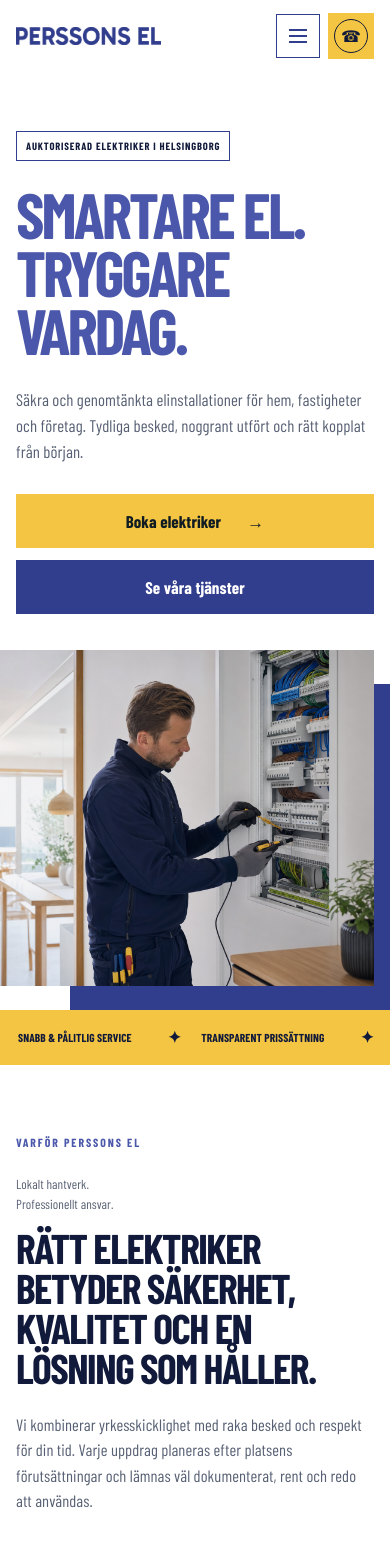
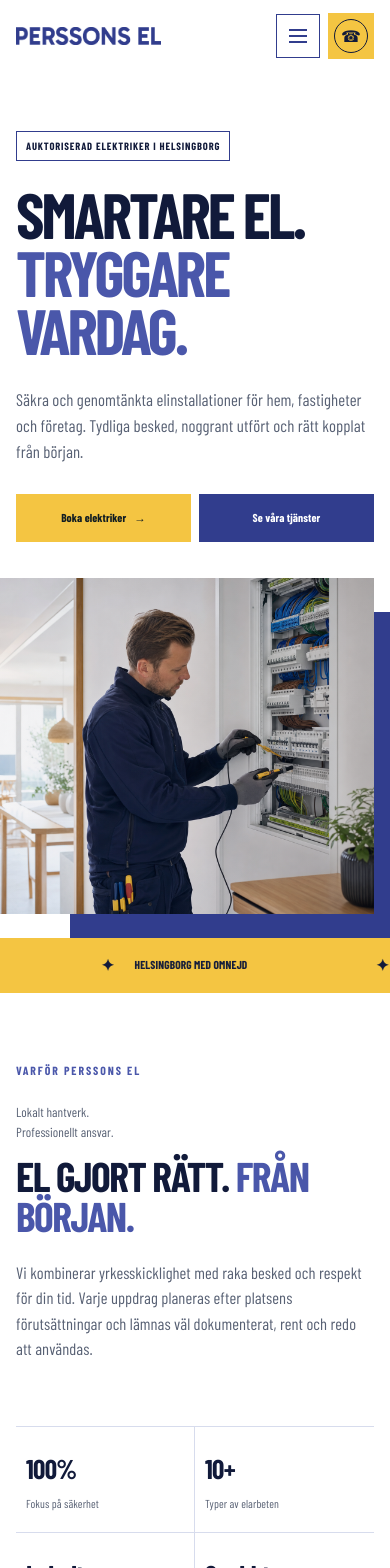
Before and after one commit to salmanizhar/persons-el, a Next.js app: page / in a window 390 px wide. Shown: the top 1568 px of the page. Built offline with nearby package versions, Linux system fonts and the light colour scheme; no server answers; a web font is replaced by a local one.

Commit message:
Refactor trust track and improve layout in hero section for better accessibility and visual consistency

```diff
--- a/src/app/globals.css
+++ b/src/app/globals.css
@@ -423,8 +423,8 @@
 }
 .quote-grid {
   display: grid;
-  grid-template-columns: 0.72fr 1.28fr;
-  gap: 90px;
+  grid-template-columns: repeat(2, minmax(0, 1fr));
+  gap: 56px;
 }
 .quote-grid > div > p:not(.eyebrow) {
   color: #b6c6cf;
@@ -438,7 +438,7 @@
 .field {
   display: flex;
   flex-direction: column;
-  gap: 7px;
+  gap: 2px;
 }
 .field-wide {
   grid-column: 1/-1;
@@ -450,13 +450,21 @@
   letter-spacing: 0.06em;
 }
 .field input,
-.field textarea,
 .field select {
   color: #fff;
   background: transparent;
   border: 0;
   border-bottom: 1px solid #648091;
-  padding: 10px 2px;
+  min-height: 30px;
+  padding: 3px 2px;
+  outline: 0;
+}
+.field textarea {
+  color: #fff;
+  background: transparent;
+  border: 0;
+  border-bottom: 1px solid #648091;
+  padding: 4px 2px;
   outline: 0;
 }
 .field input:focus,
@@ -943,7 +951,7 @@
   text-transform: uppercase;
 }
 .hero-reference h1 span {
-  color: var(--blue-2);
+  color: var(--ink);
 }
 .hero-reference .lead {
   max-width: 570px;
@@ -1075,12 +1083,22 @@
   overflow: hidden;
 }
 .trust-track {
-  width: min(1400px, 100%);
-  margin: auto;
+  display: flex;
+  width: max-content;
+  transform: translateX(-50%);
+  animation: trust-marquee 24s linear infinite;
+  will-change: transform;
+}
+.trust-rail:hover .trust-track {
+  animation-play-state: paused;
+}
+.trust-group {
   display: grid;
   grid-template-columns: repeat(4, 1fr);
-}
-.trust-track span {
+  width: max(100vw, 1100px);
+  flex: none;
+}
+.trust-group span {
   display: flex;
   align-items: center;
   justify-content: center;
@@ -1090,10 +1108,27 @@
   text-transform: uppercase;
   white-space: nowrap;
 }
-.trust-track span + span:before {
+.trust-group span:before {
   content: "✦";
   margin-right: 20px;
   font-size: 1rem;
+}
+@keyframes trust-marquee {
+  from {
+    transform: translateX(-50%);
+  }
+  to {
+    transform: translateX(0);
+  }
+}
+@media (prefers-reduced-motion: reduce) {
+  .trust-track {
+    transform: none;
+    animation: none;
+  }
+  .trust-group[aria-hidden="true"] {
+    display: none;
+  }
 }
 .why-section {
   background: #fff;
@@ -1116,6 +1151,14 @@
   text-transform: uppercase;
   margin: 0 0 24px;
 }
+.why-title-accent {
+  color: var(--blue-2);
+}
+@media (min-width: 901px) {
+  .why-copy h2 {
+    white-space: nowrap;
+  }
+}
 .why-copy p {
   max-width: 720px;
   color: var(--muted);
@@ -1203,10 +1246,19 @@
     padding-top: 44px;
   }
   .hero-reference .hero-actions {
+    display: grid;
+    grid-template-columns: minmax(0, 1fr) minmax(0, 1fr);
     align-items: stretch;
+    gap: 8px;
   }
   .hero-reference .button {
     width: 100%;
+    min-width: 0;
+    min-height: 48px;
+    padding-inline: 12px;
+    gap: 8px;
+    font-size: 0.72rem;
+    white-space: nowrap;
   }
   .hero-reference .hero-visual {
     height: 430px;
@@ -1246,12 +1298,7 @@
   .hero-badge strong {
     font-size: 1.4rem;
   }
-  .trust-track {
-    display: flex;
-    overflow-x: auto;
-  }
-  .trust-track span {
-    min-width: max-content;
+  .trust-group span {
     padding: 15px 18px;
   }
   .why-section {
@@ -1869,6 +1916,7 @@
 /* Image-led inner-page heroes */
 .page-hero:has(.page-hero-grid) {
   padding: 0;
+  container-type: inline-size;
 }
 .page-hero-grid {
   display: grid;
@@ -1889,7 +1937,7 @@
 .page-hero-image {
   position: relative;
   height: 590px;
-  margin-right: calc((100vw - min(1180px, calc(100vw - 48px))) / -2);
+  margin-right: calc((100cqw - min(1180px, calc(100cqw - 48px))) / -2);
 }
 .page-hero-image:after {
   content: "";
@@ -1998,7 +2046,6 @@
 }
 .quote-form {
   background: #fff;
-  border-top: 4px solid var(--orange);
   padding: 42px 44px;
   box-shadow: 0 18px 48px rgba(17, 26, 58, 0.08);
 }
--- a/src/app/page.tsx
+++ b/src/app/page.tsx
@@ -48,10 +48,18 @@
         </div>
         <div className="trust-rail">
           <div className="trust-track">
-            <span>Snabb & pålitlig service</span>
-            <span>Transparent prissättning</span>
-            <span>Privat & företag</span>
-            <span>Helsingborg med omnejd</span>
+            <div className="trust-group">
+              <span>Snabb & pålitlig service</span>
+              <span>Transparent prissättning</span>
+              <span>Privat & företag</span>
+              <span>Helsingborg med omnejd</span>
+            </div>
+            <div className="trust-group" aria-hidden="true">
+              <span>Snabb & pålitlig service</span>
+              <span>Transparent prissättning</span>
+              <span>Privat & företag</span>
+              <span>Helsingborg med omnejd</span>
+            </div>
           </div>
         </div>
       </section>
@@ -67,8 +75,8 @@
           </div>
           <div className="why-copy">
             <h2>
-              Rätt elektriker betyder säkerhet, kvalitet och en lösning som
-              håller.
+              <span>El gjort rätt.</span>{" "}
+              <span className="why-title-accent">Från början.</span>
             </h2>
             <p>
               Vi kombinerar yrkesskicklighet med raka besked och respekt för din
```
